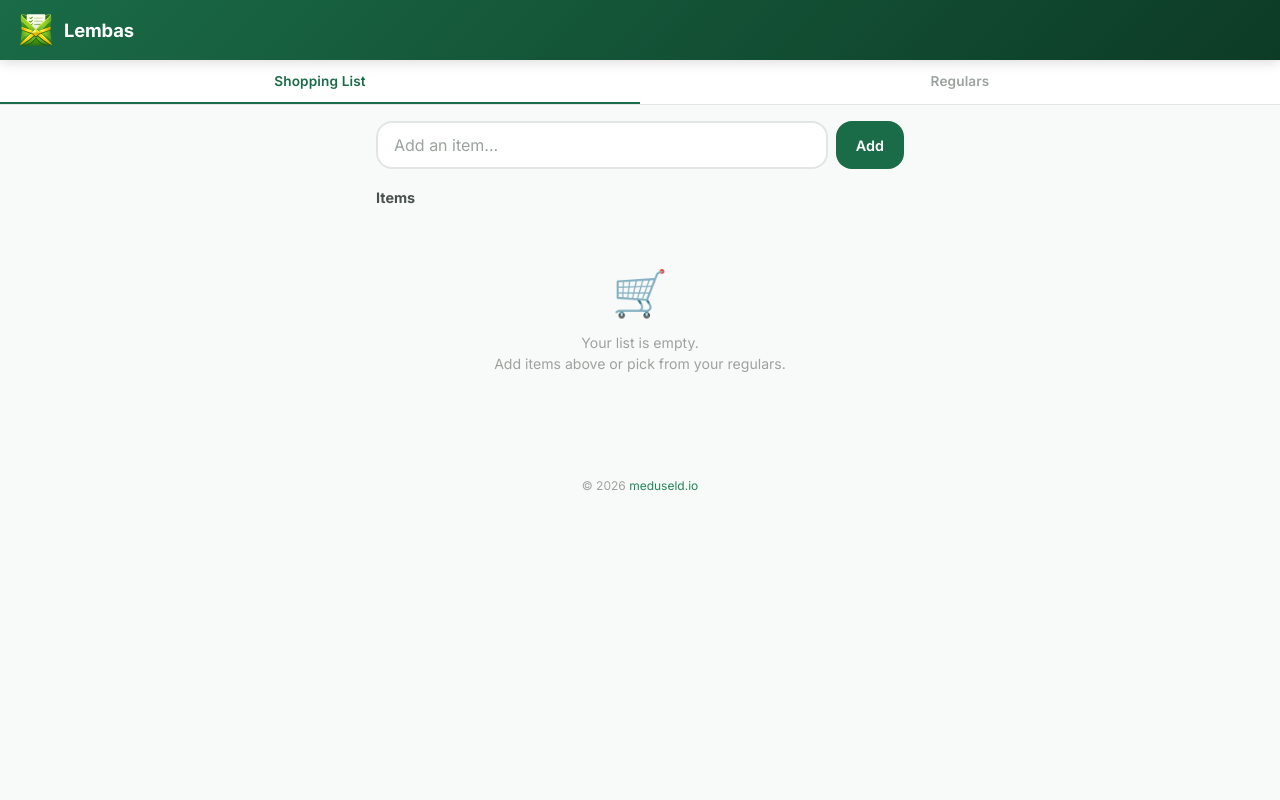
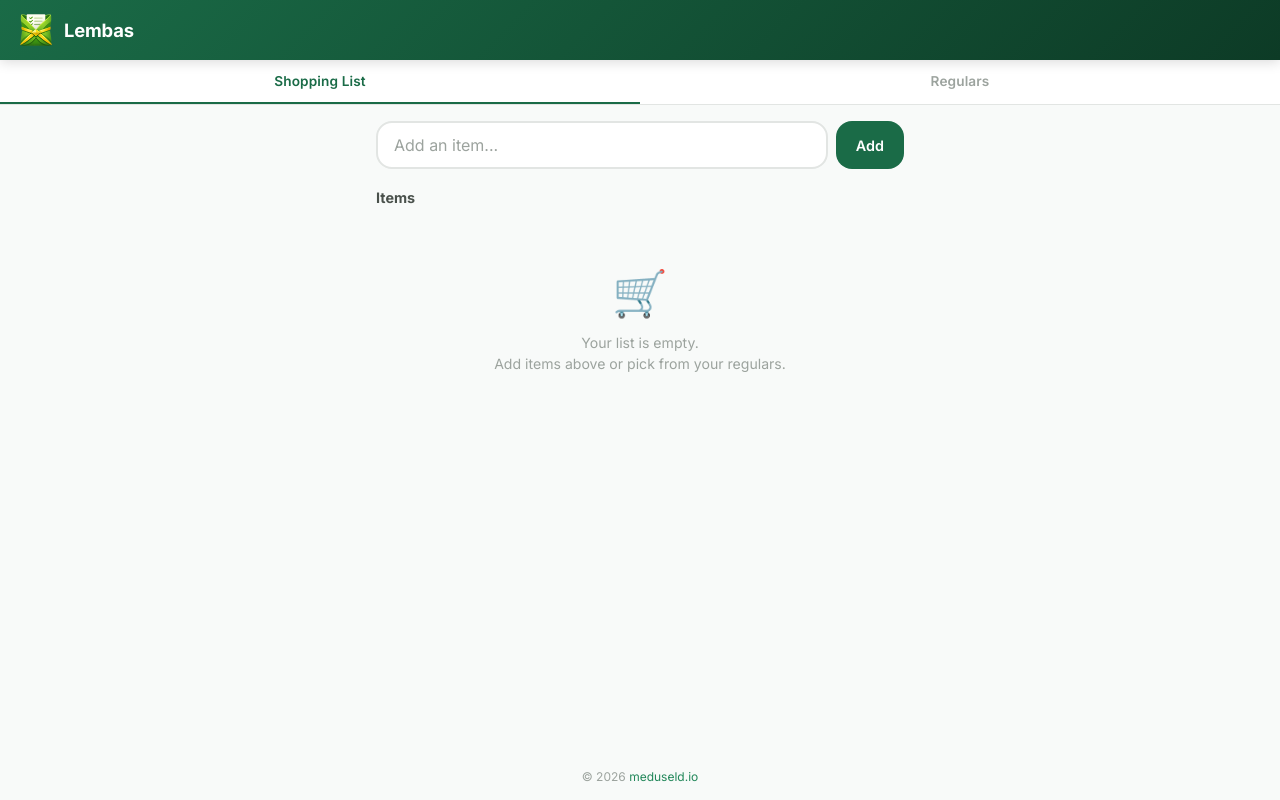
Before and after one commit to meduseld-io/lembas, a React (Vite) app in the folder frontend/: page / in a window 1280 px wide. Built offline with nearby package versions, Linux system fonts and the light colour scheme.

Commit message:
fix: Anchor footer to bottom of viewport

```diff
--- a/frontend/src/App.css
+++ b/frontend/src/App.css
@@ -1,3 +1,14 @@
+.app-shell {
+  display: flex;
+  flex-direction: column;
+  min-height: 100vh;
+  min-height: 100dvh;
+}
+
+.app-main {
+  flex: 1;
+}
+
 .app-header {
   background: linear-gradient(135deg, var(--green-700) 0%, var(--green-900) 100%);
   color: #fff;
--- a/frontend/src/App.jsx
+++ b/frontend/src/App.jsx
@@ -33,7 +33,7 @@
   }, [regulars]);
 
   return (
-    <>
+    <div className="app-shell">
       <header className="app-header">
         <img src="/logo.png" alt="Lembas" />
         <h1>Lembas</h1>
@@ -58,6 +58,7 @@
         </button>
       </div>
 
+      <main className="app-main">
         {tab === 'list' ? (
           <ShoppingList
             items={items}
@@ -75,10 +76,11 @@
             addItem={addItem}
           />
         )}
+      </main>
 
       <footer className="app-footer">
         <p>&copy; {new Date().getFullYear()} <a href="https://github.com/meduseld-io" target="_blank" rel="noopener noreferrer">meduseld.io</a></p>
       </footer>
-    </>
+    </div>
   );
 }
```
Lines whose indentation alone changed are shown as unchanged.
